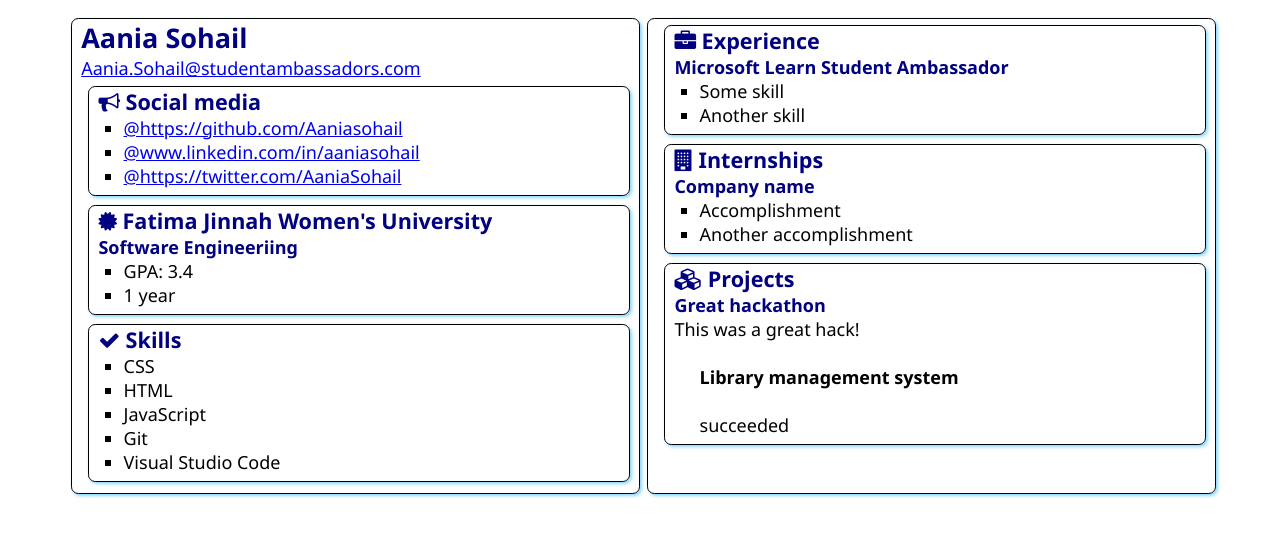
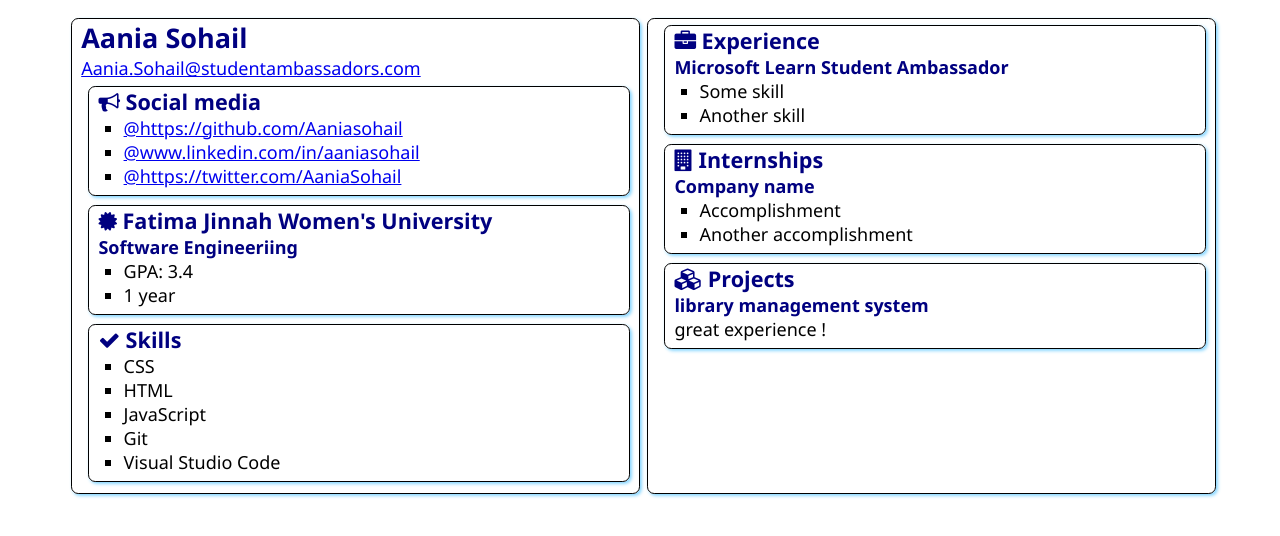
Before and after one commit to Aaniasohail/SATechnicalOnboarding, a plain HTML site: page src/index.html in a window 1280 px wide. Drawn offline with Linux system fonts and the light colour scheme.

Commit message:
last update
edit the project description.

```diff
--- a/src/index.html
+++ b/src/index.html
@@ -86,11 +86,10 @@
                     Projects
                 </h2>
 
-                <h3>Great hackathon</h3>
-                <div>This was a great hack!</div>
+                <h3>library management system</h3>
+                <div>great experience !</div>
                 <ul>
-                    <h4>Library management system</h4>
-                    <div>succeeded</div>
+
                 </ul>
             </section>
         </article>
```
